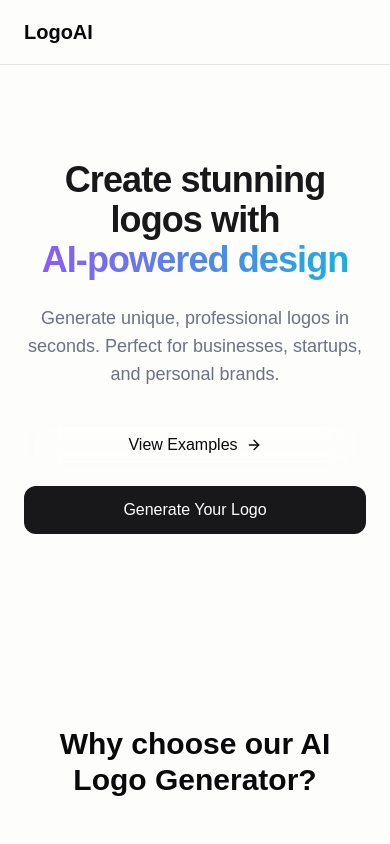
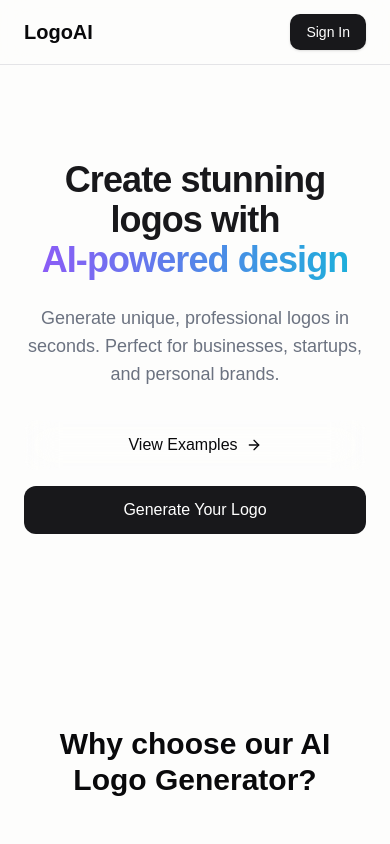
Before and after one commit to Arindam200/logo-ai, a Next.js app: page / in a window 390 px wide. Shown: the top 844 px of the page. Built offline with nearby package versions, Linux system fonts and the light colour scheme; no server answers.

Commit message:
minor fix

```diff
--- a/components/ui/Navigation.tsx
+++ b/components/ui/Navigation.tsx
@@ -33,7 +33,7 @@ const Navigation = () => {
           <SignedOut>
             <SignInButton signUpForceRedirectUrl={`${domain}/generate`}
                 forceRedirectUrl={`${domain}/generate`}>
-              <Button className="hidden md:inline-flex text-white">
+              <Button className="inline-flex text-white">
                 Sign In
               </Button>
             </SignInButton>
```
